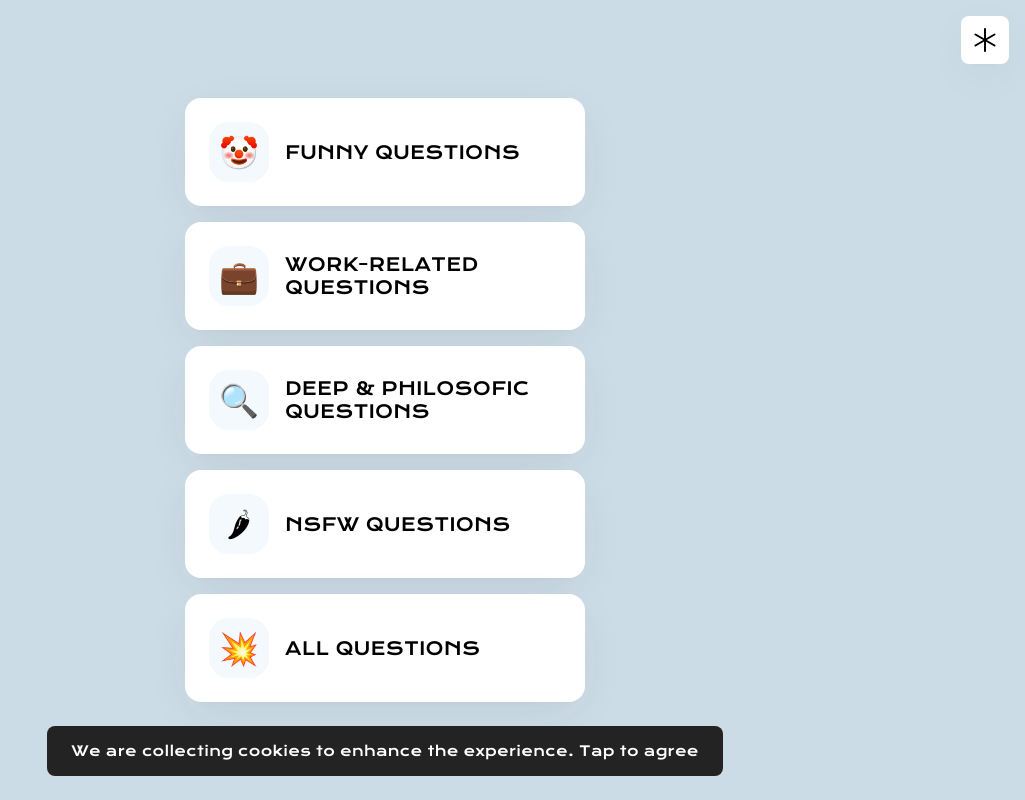
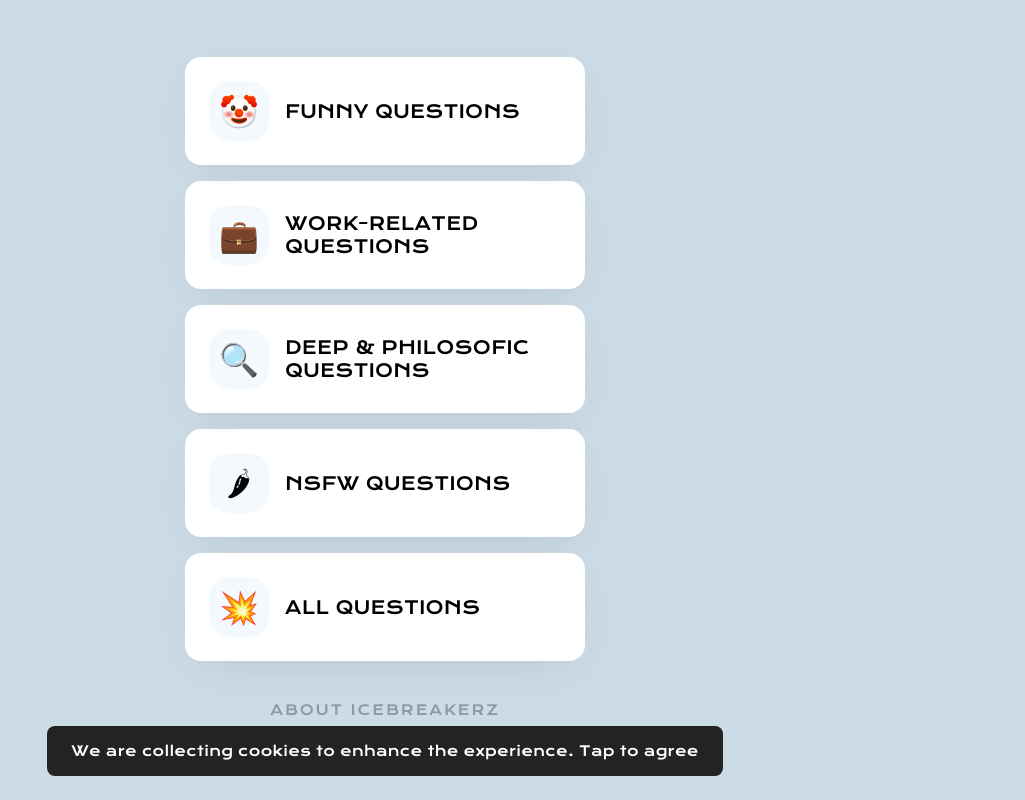
Before and after one commit to mozzillation/icebreakerz, a Next.js app: page / in a window 1280 px wide. Shown: the whole page, without its empty margins (255-1280 px from the left). Built offline with nearby package versions, Linux system fonts and the light colour scheme.

Commit message:
Fix About

```diff
--- a/components/Card.tsx
+++ b/components/Card.tsx
@@ -21,6 +21,10 @@ const Flex = styled.div`
   flex-direction: column;
   padding: ${props => props.theme.spacing.sml};
   background: #9095fb;
+  @media all and ${(props) => props.theme.mq.pwa} {
+    border-top-left-radius: 40px;
+    border-top-right-radius: 40px;
+  }
 `
 
 const Wrapper = styled.div`
--- a/components/Selector.tsx
+++ b/components/Selector.tsx
@@ -36,7 +36,6 @@ const Selector = ({ categories }: { categories: Category[] }) => {
 			<Flex>
 				<AnimatePresence>
 					<motion.div variants={container} initial="hidden" animate="show" >
-						<Header variants={item} />
 						{categories.map(({ name, slug, emoji }, index) => (
 							<motion.div variants={item} key={index}>
 								<Link href={`/${slug}`} passHref >
@@ -47,6 +46,14 @@ const Selector = ({ categories }: { categories: Category[] }) => {
 								</Link>
 							</motion.div>
 						))}
+						<motion.div variants={item}>
+							<Link href={`/about`} passHref >
+								<AboutButton whileHover={{ scale: 1.05 }} whileTap={{ scale: 1.01, transition: { duration: 0.05 } }}>
+									<Text>About Icebreakerz</Text>
+								</AboutButton>
+							</Link>
+						</motion.div>
+
 					</motion.div>
 				</AnimatePresence>
 			</Flex>
@@ -102,9 +109,31 @@ const Button = styled(motion.div)`
   margin-bottom: ${props => props.theme.spacing.xsml};
   cursor: pointer;
 `
+
+const AboutButton = styled(motion.div)`
+  width: 100%;
+  max-width: 400px;
+  height: auto;
+  padding: ${props => props.theme.spacing.sml};
+	display: flex;
+	align-items: center;
+	align-content: center;
+	justify-content: center;
+  flex-direction: row;
+  text-transform: uppercase;
+  border-radius: 16px;
+  margin-bottom: ${props => props.theme.spacing.xsml};
+  cursor: pointer;
+	text-align: center;
+	font-size: 14px;
+	letter-spacing: 2px;
+	color: #000;
+	opacity: 0.3;
+`
+
+
 const Text = styled.div`
   width: 100%;
-
 `
 
 const Emoji = styled.div`
```
